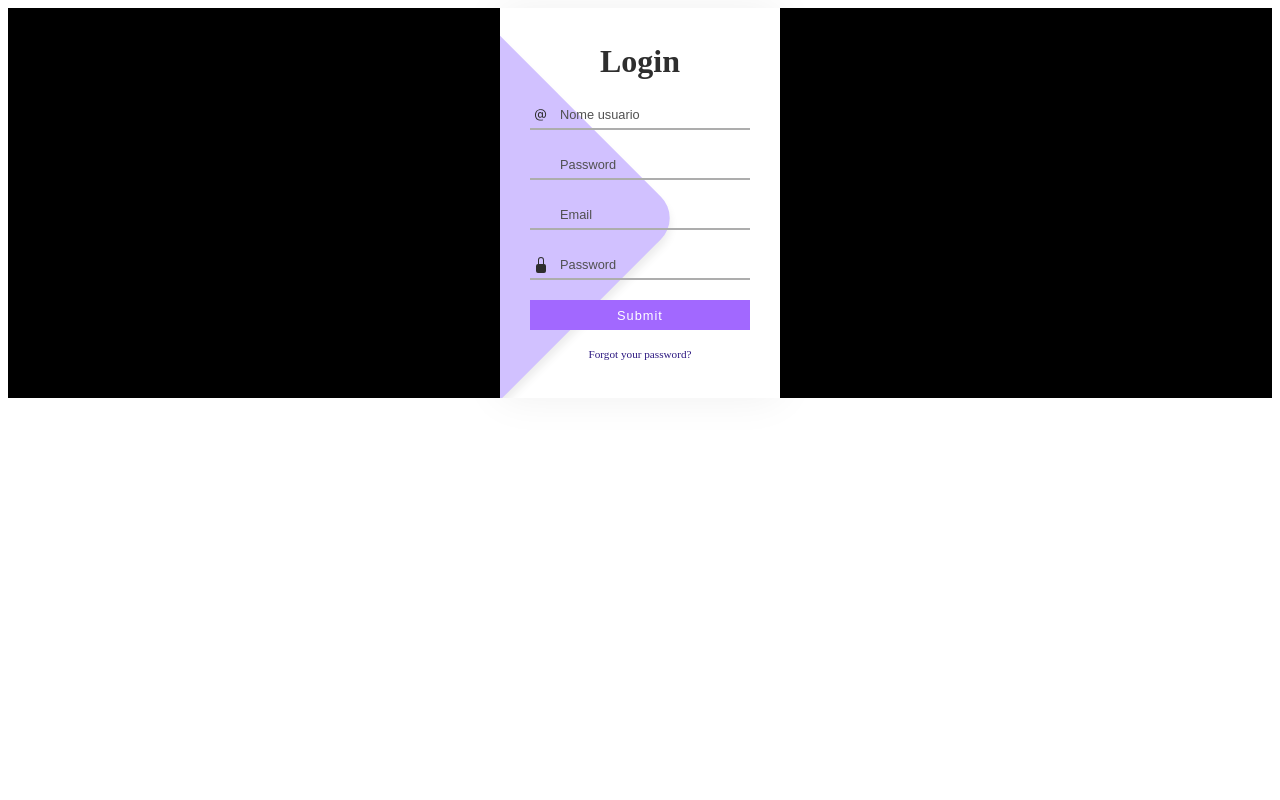
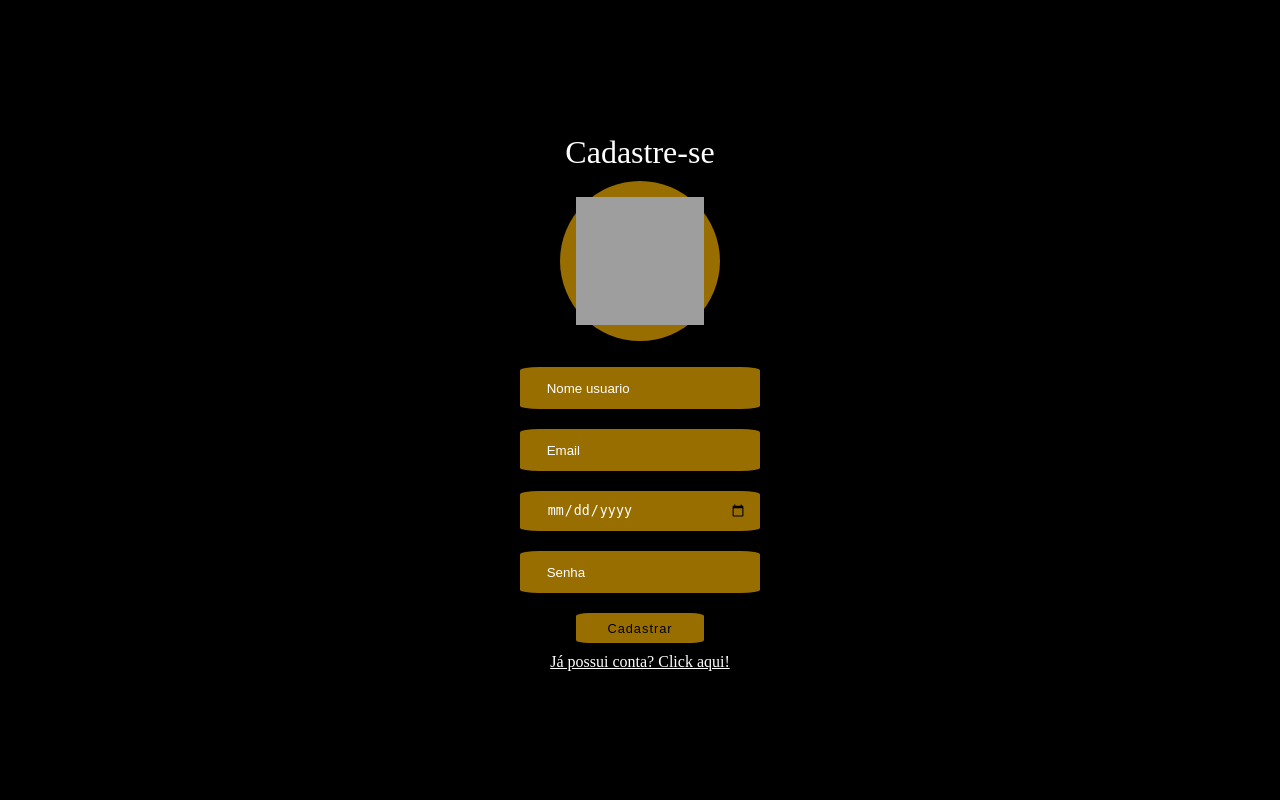
Before and after one commit to Mariluzzz/more_stickers, a PHP site: page /html/cadastro.html in a window 1280 px wide. Run offline with PHP 8.4, Linux system fonts and the light colour scheme; grey boxes are pictures that could not be loaded.

Commit message:
mg tela cadastro

```diff
--- a/css/cadastro.css
+++ b/css/cadastro.css
@@ -1,86 +1,72 @@
+
+body {
+  background-color: black;
+  display: flex;
+  flex-direction: column;
+  justify-content: center;
+  align-items: center;
+  height: 100vh;
+  margin: 0;
+}
 
 .form_main {
-    width: 220px;
   display: flex;
   flex-direction: column;
   align-items: center;
   justify-content: center;
-    background-color: rgb(255, 255, 255);
-    padding: 30px 30px 30px 30px;
-    box-shadow: 0px 0px 40px rgba(0, 0, 0, 0.062);
-    position: relative;
-    overflow: hidden;
+  padding-top: 1em;
 }
 
-  .form_main::before {
-    position: absolute;
-    content: "";
-    width: 300px;
-    height: 300px;
-    background-color: rgb(209, 193, 255);
-    transform: rotate(45deg);
-    left: -180px;
-    bottom: 30px;
-    z-index: 1;
-    border-radius: 30px;
-    box-shadow: 5px 5px 10px rgba(0, 0, 0, 0.082);
-  }
-
-  .heading {
+.titulo {
   font-size: 2em;
-    color: #2e2e2e;
-    font-weight: 700;
+  color: #ffffff;
   margin: 5px 0 10px 0;
   z-index: 2;
 }
 
 .inputContainer {
   width: 100%;
-    position: relative;
   display: flex;
   align-items: center;
   justify-content: center;
-    z-index: 2;
 }
 
-  .inputIcon {
-    position: absolute;
-    left: 3px;
+
+.inputCampos {
+  width: 15em;
+  height: 3em;
+  stroke-width: 1px;
+  filter: drop-shadow(0px 4px 4px rgba(0, 0, 0, 0.25));
+  background-color: rgba(255, 183, 0, 0.60);
+  border-radius: 8%;
+  border: transparent;
+  margin: 10px 0;
+  padding-left: 2em;
+  padding-right: 1em;
+  color: #ffffff;
 }
 
-  .inputField {
-    width: 100%;
-    height: 30px;
-    background-color: transparent;
-    border: none;
-    border-bottom: 2px solid rgb(173, 173, 173);
-    margin: 10px 0;
-    color: black;
-    font-size: .8em;
-    font-weight: 500;
-    box-sizing: border-box;
-    padding-left: 30px;
+.inputContainer:hover {
+  position: relative;
+  top: -2px;
+  border-bottom: 2px transparent;
+  color: #ffffff;
 }
 
-  .inputField:focus {
-    outline: none;
-    border-bottom: 2px solid rgb(199, 114, 255);
-  }
-
-  .inputField::placeholder {
-    color: rgb(80, 80, 80);
+.inputCampos::placeholder {
+  color: #ffffff;
   font-size: 1em;
   font-weight: 500;
 }
 
-  #button {
+.button {
   z-index: 2;
-    position: relative;
-    width: 100%;
+  width: 10em;
   border: none;
-    background-color: rgb(162, 104, 255);
+  border-radius: 10%;
+  background-color: rgba(255, 183, 0, 0.60);
   height: 30px;
-    color: white;
+  color: rgb(0, 0, 0);
   font-size: .8em;
   font-weight: 500;
   letter-spacing: 1px;
@@ -88,8 +74,9 @@
   cursor: pointer;
 }
 
-  #button:hover {
-    background-color: rgb(126, 84, 255);
+.button:hover {
+  color: aliceblue;
+  background-color: #874EAD;
 }
 
 .forgotLink {
@@ -102,10 +89,30 @@
   border-radius: 20px;
 }
 
-.teste {
-  height: 100%;
+.icon_perfil {
+  display: flex;
+  align-items: center;
+  justify-content: center;
+  filter: drop-shadow(0px 4px 4px rgba(0, 0, 0, 0.25));
+  background-color: rgba(255, 183, 0, 0.60);
+  width: 10em;
+  height: 10em;
+  flex-shrink: 0;
+  border-radius: 50%;
+}
+
+.container {
+  display: flex;
+  align-items: center;
+  flex-direction: column;
   background-color: black;
-  display: flex;
-  justify-content: center;
-  align-items: center;
 }
+
+.img {
+  width: 8em;
+  height: 8em;
+}
+
+.link {
+  color: #ffffff;
+}
--- a/html/cadastro.html
+++ b/html/cadastro.html
@@ -1,5 +1,4 @@
 <!DOCTYPE html>
-<html lang="en">
     <head>
         <meta charset="UTF-8">
         <meta name="viewport" content="width=device-width, initial-scale=1.0">
@@ -7,33 +6,29 @@
         <title>Cadastro</title>
     </head>
     <body>
-    <div class="teste">
+        <div class="container">
+            <p class="titulo">Cadastre-se</p>
+            <div class="icon_perfil">
+                <img class="img" src="../img/perfil.svg" alt="perfil">
+            </div>
+            <div>
                 <form action="" class="form_main">
-            <p class="heading">Login</p>
                     <div class="inputContainer">
-                <svg class="inputIcon" xmlns="http://www.w3.org/2000/svg" width="16" height="16" fill="#2e2e2e" viewBox="0 0 16 16">
-                <path d="M13.106 7.222c0-2.967-2.249-5.032-5.482-5.032-3.35 0-5.646 2.318-5.646 5.702 0 3.493 2.235 5.708 5.762 5.708.862 0 1.689-.123 2.304-.335v-.862c-.43.199-1.354.328-2.29.328-2.926 0-4.813-1.88-4.813-4.798 0-2.844 1.921-4.881 4.594-4.881 2.735 0 4.608 1.688 4.608 4.156 0 1.682-.554 2.769-1.416 2.769-.492 0-.772-.28-.772-.76V5.206H8.923v.834h-.11c-.266-.595-.881-.964-1.6-.964-1.4 0-2.378 1.162-2.378 2.823 0 1.737.957 2.906 2.379 2.906.8 0 1.415-.39 1.709-1.087h.11c.081.67.703 1.148 1.503 1.148 1.572 0 2.57-1.415 2.57-3.643zm-7.177.704c0-1.197.54-1.907 1.456-1.907.93 0 1.524.738 1.524 1.907S8.308 9.84 7.371 9.84c-.895 0-1.442-.725-1.442-1.914z"></path>
-                </svg>
-            <input type="text" class="inputField" id="username" placeholder="Nome usuario">
-            </div>
-
-            <div class="inputContainer">
-                <input type="password" class="inputField" id="password" placeholder="Password">
+                    <input type="text" class="inputCampos" id="username" placeholder="Nome usuario">
                     </div>
                     <div class="inputContainer">
-                <input type="email" class="inputField" id="email" placeholder="Email">
+                        <input type="email" class="inputCampos" id="email" placeholder="Email">
                     </div>
                     <div class="inputContainer">
-                <svg class="inputIcon" xmlns="http://www.w3.org/2000/svg" width="16" height="16" fill="#2e2e2e" viewBox="0 0 16 16">
-                <path d="M8 1a2 2 0 0 1 2 2v4H6V3a2 2 0 0 1 2-2zm3 6V3a3 3 0 0 0-6 0v4a2 2 0 0 0-2 2v5a2 2 0 0 0 2 2h6a2 2 0 0 0 2-2V9a2 2 0 0 0-2-2z"></path>
-                </svg>
-                <input type="password" class="inputField" id="password" placeholder="Password">
+                        <input type="date" class="inputCampos" id="data_nasc" placeholder="Data nascimento">
                     </div>
-
-
-            <button id="button">Submit</button>
-            <a class="forgotLink" href="#">Forgot your password?</a>
+                    <div class="inputContainer">
+                        <input type="password" class="inputCampos" id="password" placeholder="Senha">
+                    </div>
+                    <button class="button" id="button">Cadastrar</button>
+                    <a class="link" href="../html/login.html">Já possui conta? Click aqui!</a>
                 </form>
+            </div>
         </div>
     </body>
 </html>
--- /dev/null
+++ b/php/cadastro.php
@@ -0,0 +1,4 @@
+<?php
+
+
+?>
```
Also changed, not shown: php/xsql.php (added, +98 -0 lines), README.md, img/perfil.svg (added). Lines whose indentation alone changed are shown as unchanged.
